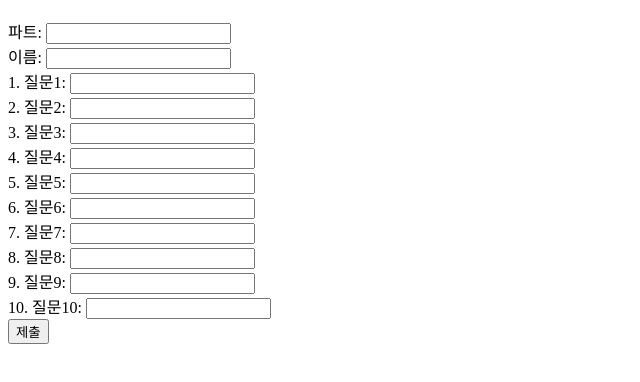
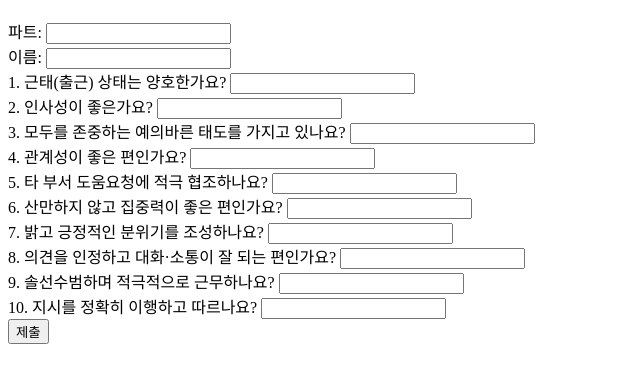
Before and after one commit to kyd2480/survey-app, a website: page survey.html in a window 1280 px wide. Shown: the part 70-452 px from the top of the page, without its empty margins (0-640 px from the left). Drawn offline with Linux system fonts and the light colour scheme.

Commit message:
feat: add results.html, survey.html

```diff
--- a/survey.html
+++ b/survey.html
@@ -2,26 +2,26 @@
 <html lang="ko">
 <head>
   <meta charset="UTF-8">
+  <meta name="viewport" content="width=device-width, initial-scale=1">
   <title>설문 페이지</title>
+  <link rel="stylesheet" href="css/styles.css">
 </head>
 <body>
   <h1>설문에 응답해주세요</h1>
   <form id="surveyForm">
     <label>파트: <input name="part" required></label><br>
     <label>이름: <input name="name" required></label><br>
-    <!-- 문항 q1 ~ q10 예시 -->
-    <div id="questions">
-      <label>1. 질문1: <input name="q1" required></label><br>
-      <label>2. 질문2: <input name="q2" required></label><br>
-      <label>3. 질문3: <input name="q2" required></label><br>
-      <label>4. 질문4: <input name="q2" required></label><br>
-      <label>5. 질문5: <input name="q2" required></label><br>
-      <label>6. 질문6: <input name="q2" required></label><br>
-      <label>7. 질문7: <input name="q2" required></label><br>
-      <label>8. 질문8: <input name="q2" required></label><br>
-      <label>9. 질문9: <input name="q2" required></label><br>
-      <label>10. 질문10: <input name="q10" required></label><br>
-    </div>
+    <!-- 질문 1~10 -->
+    <label>1. 근태(출근) 상태는 양호한가요? <input name="q1" required></label><br>
+    <label>2. 인사성이 좋은가요? <input name="q2" required></label><br>
+    <label>3. 모두를 존중하는 예의바른 태도를 가지고 있나요? <input name="q3" required></label><br>
+    <label>4. 관계성이 좋은 편인가요? <input name="q4" required></label><br>
+    <label>5. 타 부서 도움요청에 적극 협조하나요? <input name="q5" required></label><br>
+    <label>6. 산만하지 않고 집중력이 좋은 편인가요? <input name="q6" required></label><br>
+    <label>7. 밝고 긍정적인 분위기를 조성하나요? <input name="q7" required></label><br>
+    <label>8. 의견을 인정하고 대화·소통이 잘 되는 편인가요? <input name="q8" required></label><br>
+    <label>9. 솔선수범하며 적극적으로 근무하나요? <input name="q9" required></label><br>
+    <label>10. 지시를 정확히 이행하고 따르나요? <input name="q10" required></label><br>
     <button type="submit">제출</button>
   </form>
 
@@ -29,17 +29,20 @@
   <script src="https://www.gstatic.com/firebasejs/9.22.1/firebase-app-compat.js"></script>
   <script src="https://www.gstatic.com/firebasejs/9.22.1/firebase-firestore-compat.js"></script>
   <script>
-    // 1) Firebase 초기화 (복사해온 설정으로 교체하세요)
+    // ——————————————
+    // 1) Firebase 초기화
+    // 아래 YOUR_* 부분을 본인 Firebase 설정으로 교체하세요.
     const firebaseConfig = {
       apiKey: "AIzaSyDSrSDzGSuzVw1mfeCUfXvmq7mT0SP0UBQ",
       authDomain: "survey-46c04.firebaseapp.com",
-      projectId: "survey-46c04",
+      projectId: "survey-46c04"
     };
     firebase.initializeApp(firebaseConfig);
     const db = firebase.firestore();
 
+    // ——————————————
     // 2) 폼 제출 시 Firestore에 저장
-document.getElementById('surveyForm').addEventListener('submit', async (e) => {
+    document.getElementById('surveyForm').addEventListener('submit', async e => {
       e.preventDefault();
       const form = e.target;
 
@@ -50,7 +53,7 @@ document.getElementById('surveyForm').addEventListener('submit', async (e) => {
         time: firebase.firestore.FieldValue.serverTimestamp()
       };
 
-  // q로 시작하는 모든 입력(input, textarea, select) 요소 찾아서 수집
+      // q1~q10 값 수집
       Array.from(form.elements)
         .filter(el => el.name && el.name.startsWith('q'))
         .forEach(el => {
@@ -59,12 +62,12 @@ document.getElementById('surveyForm').addEventListener('submit', async (e) => {
 
       try {
         await db.collection('responses').add(data);
-    alert('제출되었습니다! 결과 페이지로 이동합니다.');
+        alert('제출 성공! 결과 페이지로 이동합니다.');
         form.reset();
         location.href = 'results.html';
       } catch (err) {
-    console.error('Firestore 저장 실패:', err);
-    alert('전송에 실패했습니다. 다시 시도해주세요.');
+        console.error('저장 실패:', err);
+        alert('전송 실패, 다시 시도해주세요.');
       }
     });
   </script>
```
Also changed, not shown: results.html (+3 -3 lines). Lines whose indentation alone changed are shown as unchanged.
